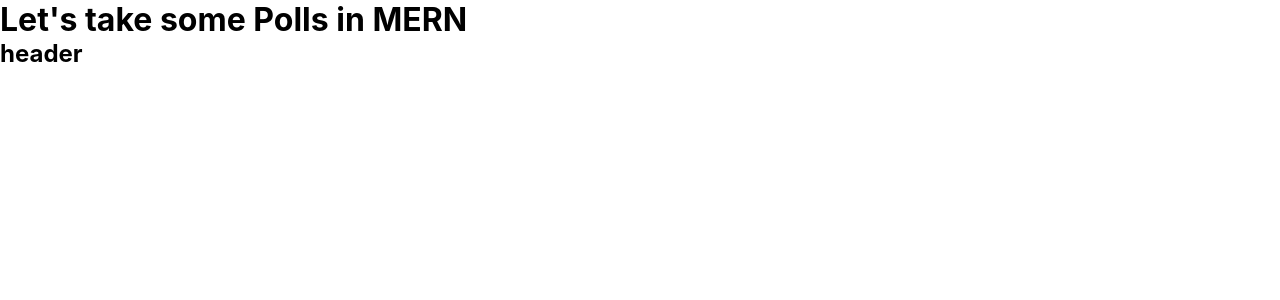
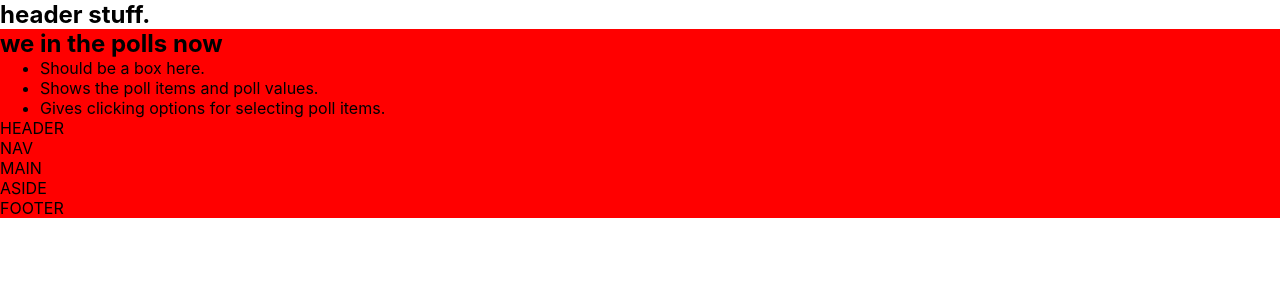
Before and after one commit to el7/Pollingo, a React (Create React App) app in the folder pollingo/: page / in a window 1280 px wide. Shown: the top 300 px of the page. Built offline with nearby package versions, Linux system fonts and the light colour scheme.

Commit message:
vscode involved now. building something

```diff
--- a/pollingo/src/App.js
+++ b/pollingo/src/App.js
@@ -1,16 +1,16 @@
 import React from "react";
 import './App.css';
 import Header from './Header';
+import PollBox from './PollBox';
 
 function App() {
   // BEM class naming convention
   return (
     <div className="App">
-      <h1> Let's take some Polls in MERN</h1>
 
-    {/* header */}
     <Header />
 
+    <PollBox />
 
     {/* cards */}
 
--- a/pollingo/src/Header.js
+++ b/pollingo/src/Header.js
@@ -1,11 +1,10 @@
-import React from 'react'
+import React from 'react';
 import "./Header.css";
 
 function Header() {
     return (
         <div className="header">
-            <h2> header </h2>
-
+            <h2> header stuff. </h2>
         </div>
     )
 }
--- /dev/null
+++ b/pollingo/src/PollBox.css
@@ -0,0 +1,8 @@
+
+.pollbox-1 {
+
+    background-color: red;
+
+
+
+}
--- /dev/null
+++ b/pollingo/src/PollBox.js
@@ -0,0 +1,23 @@
+import React from 'react';
+import "./PollBox.css";
+
+function PollBox() {
+    return (
+        <div className="pollbox-1">
+            <h2> we in the polls now </h2>
+            <ul><li>Should be a box here.</li>
+            <li>Shows the poll items and poll values.</li>
+            <li>Gives clicking options for selecting poll items.</li>
+            </ul>
+            <header>HEADER</header>
+            <nav>NAV</nav>
+            <main>MAIN</main>
+            <aside>ASIDE</aside>
+            <footer>FOOTER</footer>
+
+
+        </div>
+    )
+}
+
+export default PollBox
```
